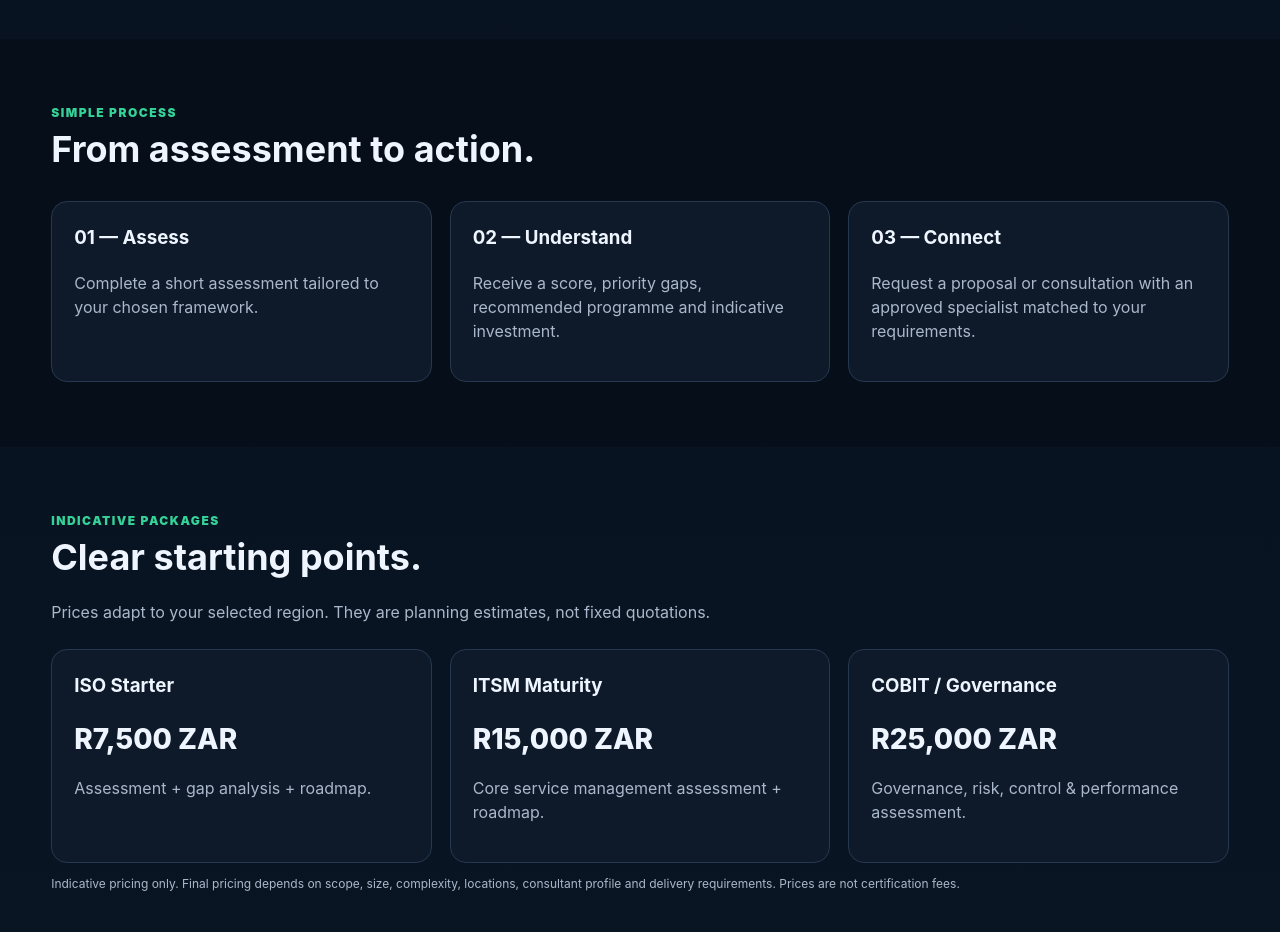
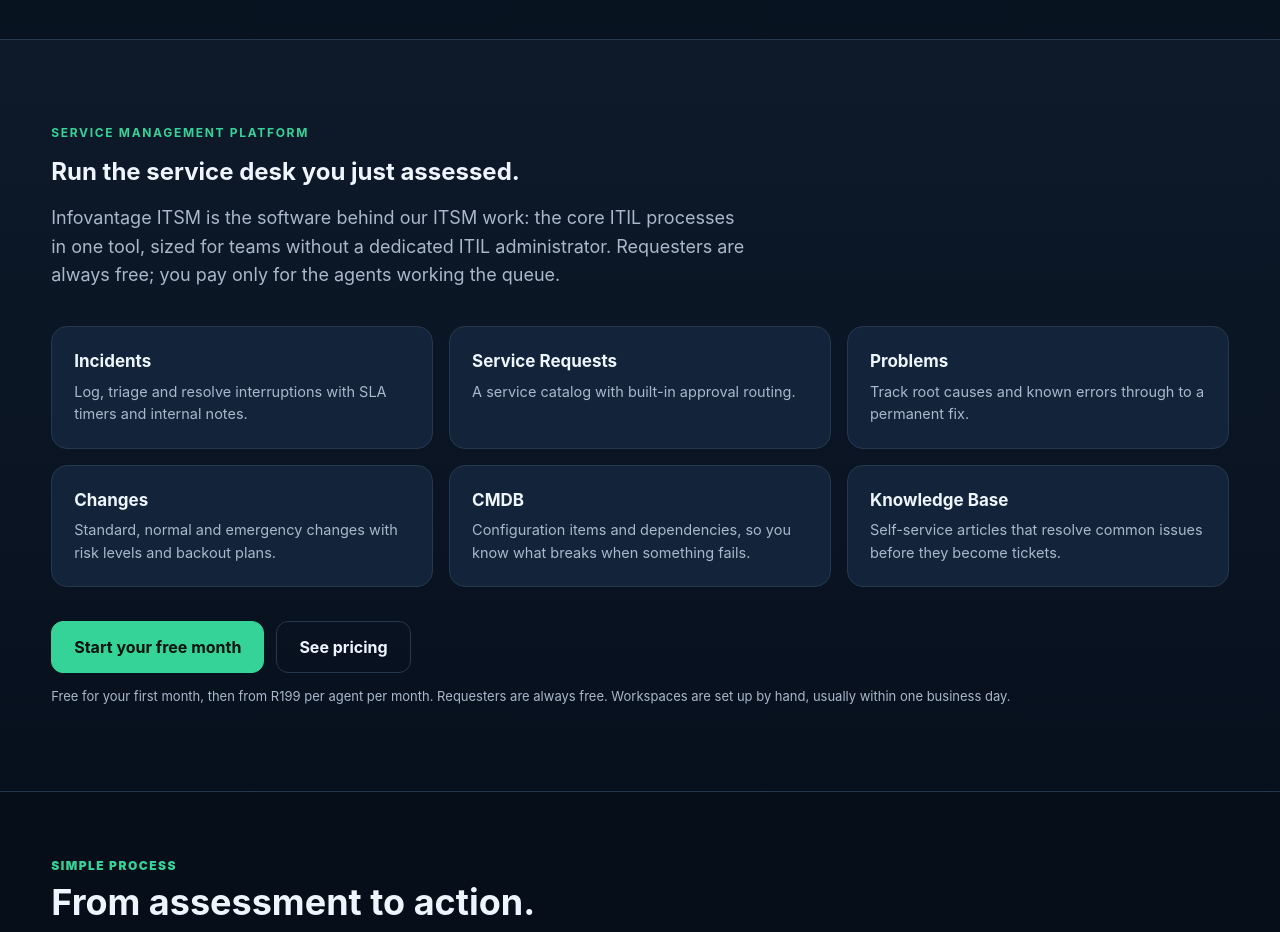
Before and after one commit to markiesxprz-byte/governancepro-global, a plain HTML site: page public/index.html in a window 1280 px wide. Shown: the part 1460-2392 px from the top of the page. Drawn offline with Linux system fonts and the light colour scheme.

Commit message:
Add ITSM platform section and menu link
Updated navigation and added ITSM Platform section with service management details.

```diff
--- a/public/index.html
+++ b/public/index.html
@@ -23,12 +23,29 @@ form{display:grid;gap:14px}.form-grid{display:grid;grid-template-columns:1fr 1fr
 .result{background:#0b1c2d;border:1px solid #2b4c66;border-radius:14px;padding:18px;margin-top:15px}.result strong{color:var(--accent)}.notice{font-size:12px;color:var(--muted)}
 footer{padding:35px 0;color:var(--muted);border-top:1px solid var(--line);font-size:13px}.locale{display:flex;gap:7px;align-items:center}.locale select{margin:0;padding:8px;width:auto}
 @media(max-width:850px){.hero-grid,.grid{grid-template-columns:1fr}.form-grid{grid-template-columns:1fr}nav{display:none}.hero{padding-top:55px}.cta{display:block}.locale span{display:none}}
+/* ===== ITSM Platform section — scoped to #platform and .itsm-*, uses your existing colour variables ===== */
+#platform{padding:84px 0;scroll-margin-top:84px;border-top:1px solid var(--line,#26384f);border-bottom:1px solid var(--line,#26384f);background:linear-gradient(180deg,var(--panel,#0e1a2a),var(--bg,#07101d))}
+.itsm-eyebrow{color:var(--accent,#36d399);font-size:12px;font-weight:700;letter-spacing:.14em;text-transform:uppercase;margin:0 0 12px}
+#platform h2{margin:0 0 14px}
+.itsm-lead{color:var(--muted,#a9b8ca);max-width:700px;font-size:18px;line-height:1.6;margin:0 0 36px}
+.itsm-grid{display:grid;grid-template-columns:repeat(3,1fr);gap:16px}
+.itsm-card{background:var(--panel2,#13243a);border:1px solid var(--line,#26384f);border-radius:16px;padding:22px}
+.itsm-card h3{margin:0 0 6px;font-size:17px;color:var(--text,#eef5ff)}
+.itsm-card p{margin:0;color:var(--muted,#a9b8ca);font-size:14.5px;line-height:1.55}
+.itsm-actions{display:flex;flex-wrap:wrap;gap:12px;margin-top:34px}
+.itsm-btn{display:inline-block;padding:13px 22px;border-radius:12px;border:1px solid var(--line,#26384f);color:var(--text,#eef5ff);font-weight:700;text-decoration:none;transition:border-color .15s}
+.itsm-btn:hover{border-color:var(--blue,#60a5fa)}
+.itsm-btn-primary{background:var(--accent,#36d399);border-color:var(--accent,#36d399);color:#04130d}
+.itsm-btn-primary:hover{border-color:var(--text,#eef5ff)}
+.itsm-note{color:var(--muted,#a9b8ca);font-size:13px;margin:14px 0 0}
+@media(max-width:900px){.itsm-grid{grid-template-columns:repeat(2,1fr)}}
+@media(max-width:560px){#platform{padding:56px 0}.itsm-grid{grid-template-columns:1fr}.itsm-btn{width:100%;text-align:center}}
 </style>
 </head>
 <body>
 <header><div class="container nav">
 <a class="brand" href="#">Governance<span>Pro</span> Global</a>
-<nav><a href="#services">Services</a><a href="#how">How it works</a><a href="#pricing">Packages</a><a href="#assessment">Assessment</a></nav>
+<nav><a href="#services">Services</a><a href="#platform">ITSM Platform</a><a href="#how">How it works</a><a href="#pricing">Packages</a><a href="#assessment">Assessment</a></nav>
 <div class="locale"><span>Region</span><select id="region" aria-label="Country or region">
 <option value="ZA">South Africa — ZAR</option><option value="US">United States — USD</option><option value="GB">United Kingdom — GBP</option><option value="EU">Europe — EUR</option><option value="AU">Australia — AUD</option><option value="CA">Canada — CAD</option><option value="AE">UAE / Middle East — AED</option><option value="GLOBAL">Other / Global — USD</option>
 </select><a class="btn primary" href="#assessment">Free Assessment</a></div>
@@ -57,6 +74,26 @@ footer{padding:35px 0;color:var(--muted);border-top:1px solid var(--line);font-s
 <div class="card"><h3>Business Continuity</h3><p>BCMS readiness, impact analysis, continuity planning, exercising and improvement.</p></div>
 </div></div></section>
 
+<section id="platform">
+  <div class="container">
+    <p class="itsm-eyebrow">Service Management Platform</p>
+    <h2>Run the service desk you just assessed.</h2>
+    <p class="itsm-lead">Infovantage ITSM is the software behind our ITSM work: the core ITIL processes in one tool, sized for teams without a dedicated ITIL administrator. Requesters are always free; you pay only for the agents working the queue.</p>
+    <div class="itsm-grid">
+      <div class="itsm-card"><h3>Incidents</h3><p>Log, triage and resolve interruptions with SLA timers and internal notes.</p></div>
+      <div class="itsm-card"><h3>Service Requests</h3><p>A service catalog with built-in approval routing.</p></div>
+      <div class="itsm-card"><h3>Problems</h3><p>Track root causes and known errors through to a permanent fix.</p></div>
+      <div class="itsm-card"><h3>Changes</h3><p>Standard, normal and emergency changes with risk levels and backout plans.</p></div>
+      <div class="itsm-card"><h3>CMDB</h3><p>Configuration items and dependencies, so you know what breaks when something fails.</p></div>
+      <div class="itsm-card"><h3>Knowledge Base</h3><p>Self-service articles that resolve common issues before they become tickets.</p></div>
+    </div>
+    <div class="itsm-actions">
+      <a class="itsm-btn itsm-btn-primary" href="https://itsm.markiesxprz.workers.dev/start" rel="noopener">Start your free month</a>
+      <a class="itsm-btn" href="https://itsm.markiesxprz.workers.dev/pricing" rel="noopener">See pricing</a>
+    </div>
+    <p class="itsm-note">Free for your first month, then from R199 per agent per month. Requesters are always free. Workspaces are set up by hand, usually within one business day.</p>
+  </div>
+</section>
 <section id="how" class="dark"><div class="container"><div class="eyebrow">Simple process</div><h2 class="section-title">From assessment to action.</h2><div class="grid" style="margin-top:25px">
 <div class="card"><h3>01 — Assess</h3><p>Complete a short assessment tailored to your chosen framework.</p></div>
 <div class="card"><h3>02 — Understand</h3><p>Receive a score, priority gaps, recommended programme and indicative investment.</p></div>
```
